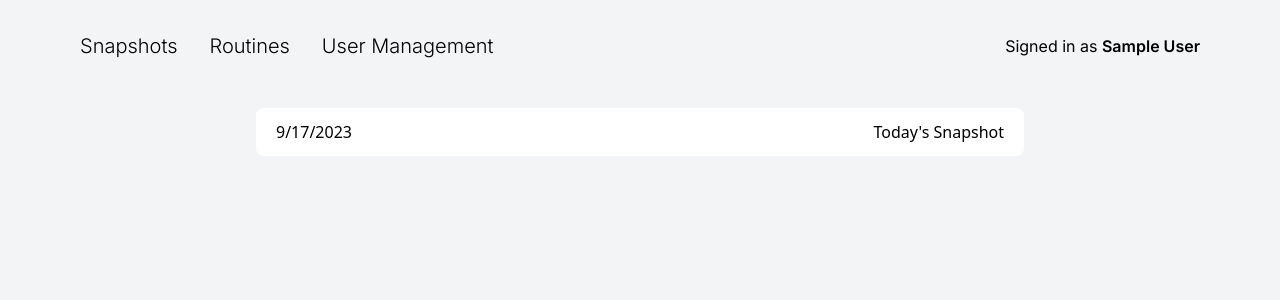
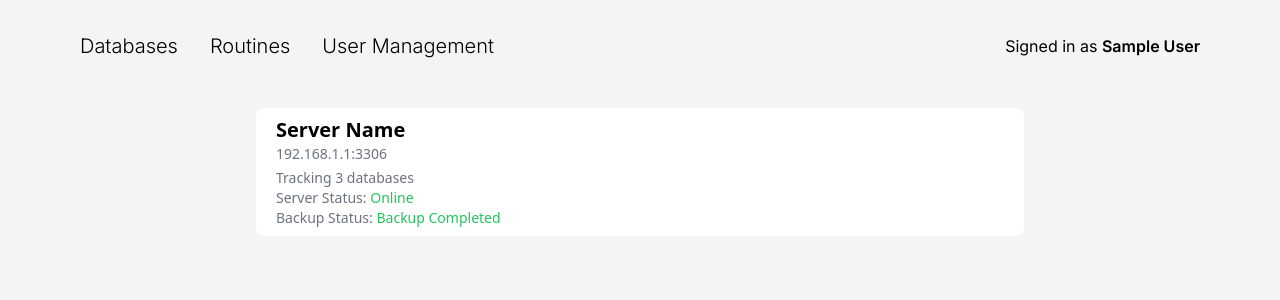
Before and after one commit to OneAndOnlyFinbar/db-backup-tool, a Next.js app: page / in a window 1280 px wide. Shown: the top 300 px of the page. Built offline with nearby package versions, Linux system fonts and the light colour scheme; no server answers; sample sign-in values are in the browser's storage.

Commit message:
server browser ui

```diff
--- a/components/Navigation.js
+++ b/components/Navigation.js
@@ -9,7 +9,7 @@ export default function Navigation(props) {
   return (
     <div className={`flex flex-row items-center justify-between p-4 pt-8 mx-16 ${inter.className}`}>
       <div className="flex flex-row items-center gap-x-8">
-        <p className="text-xl cursor-pointer font-light duration-100 hover:scale-[101%]">Snapshots</p>
+        <p className="text-xl cursor-pointer font-light duration-100 hover:scale-[101%]">Databases</p>
         <p className="text-xl cursor-pointer font-light duration-100 hover:scale-[101%]">Routines</p>
         <p className="text-xl cursor-pointer font-light duration-100 hover:scale-[101%]">User Management</p>
       </div>
--- a/package.json
+++ b/package.json
@@ -20,6 +20,7 @@
     "postcss": "8.4.29",
     "react": "18.2.0",
     "react-dom": "18.2.0",
+    "react-icons": "^4.11.0",
     "sequelize": "^6.33.0",
     "tailwindcss": "3.3.3"
   }
--- a/pages/index.js
+++ b/pages/index.js
@@ -6,10 +6,12 @@ export default function Home() {
   return (
     <Layout>
       <div className="flex flex-col items-center justify-center mx-32 mt-8">
-        <div className="flex items-center h-12 w-3/4 bg-white rounded-lg p-2 px-5">
-          <p className="font-light">{new Date().toLocaleDateString()}</p>
-          <div className="flex-grow"></div>
-          <p className="font-light">Today's Snapshot</p>
+        <div className="flex flex-col w-3/4 bg-white rounded-lg p-2 px-5">
+          <h1 className="font-semibold text-xl">Server Name</h1>
+          <p className="text-sm text-gray-500 mb-1">192.168.1.1:3306</p>
+          <p className="text-sm text-gray-500">Tracking <span className="font-medium">3</span> databases</p>
+          <p className="text-sm text-gray-500">Server Status: <span className="text-green-500">Online</span></p>
+          <p className="text-sm text-gray-500">Backup Status: <span className="text-green-500">Backup Completed</span></p>
         </div>
       </div>
     </Layout>
```
Also changed, not shown: 2 other files (tests, documents, lock files or other folders).
